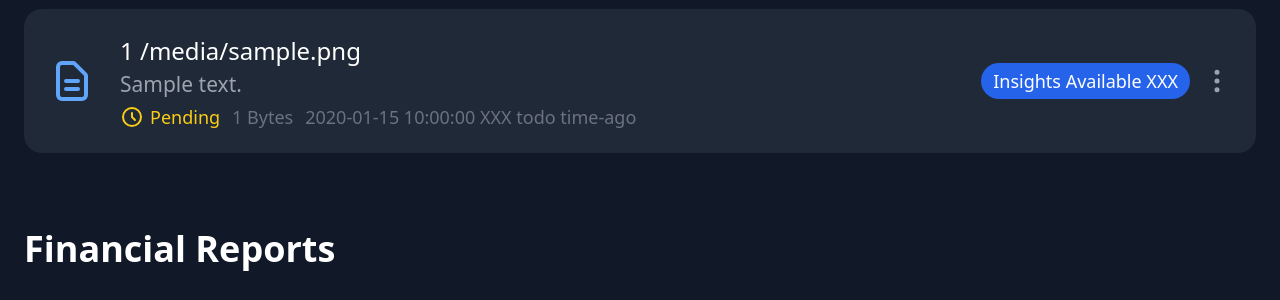
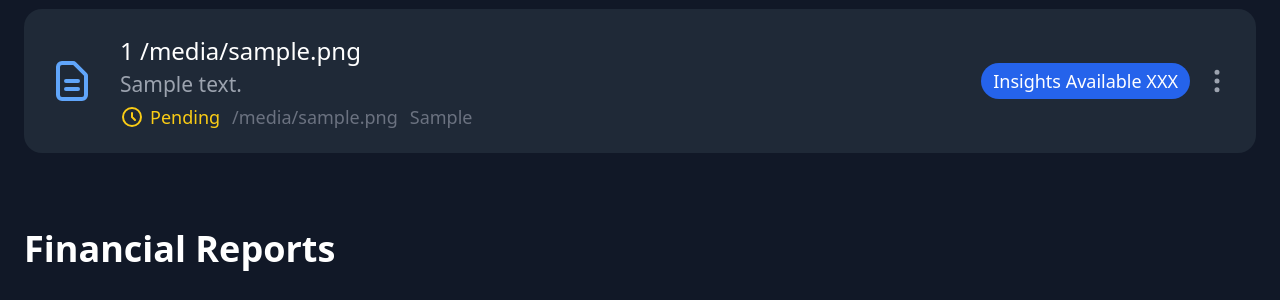
Before and after one commit to wsxcodes/celery-backend, a FastAPI app: template templates/home.html in a window 1280 px wide. Shown: the part 877-1177 px from the top of the page. Run offline with FastAPI, Linux system fonts and the light colour scheme; the template is opened without the code that fills it: most values are stand-ins (such as "Sample title", 1, 10 or a date in 2020); some libraries are stand-ins or nearby versions.

Commit message:
Update document display to conditionally show AI summary and humanized file size and upload time

```diff
--- a/templates/home.html
+++ b/templates/home.html
@@ -52,7 +52,11 @@
                     <div>
                           <p class="text-base font-medium text-white"> {{customer.id}} {{ doc.filename }}</p>
 
-                          <p class="text-sm text-gray-400">{{ doc.ai_summary_short }}</p>
+                          {% if doc.ai_summary_short %}
+                            <p class="text-sm text-gray-400">{{ doc.ai_summary_short }}</p>
+                          {% endif %}
+
+
                           <div class="flex items-center space-x-2 mt-1 text-xs">
 
                           {% if doc.analysis_status == "processed" %}
@@ -72,8 +76,8 @@
                             </span>
                           {% endif %}
                         </span>
-                        <span class="text-gray-500">{{doc.file_size}} Bytes</span>
-                        <span class="text-gray-500">{{doc.uploaded_at}} XXX todo time-ago</span>
+                        <span class="text-gray-500">{{doc.file_size_human}}</span>
+                        <span class="text-gray-500">{{doc.uploaded_at_human}}</span>
                         </div>
                     </div>
                     </div>
```
